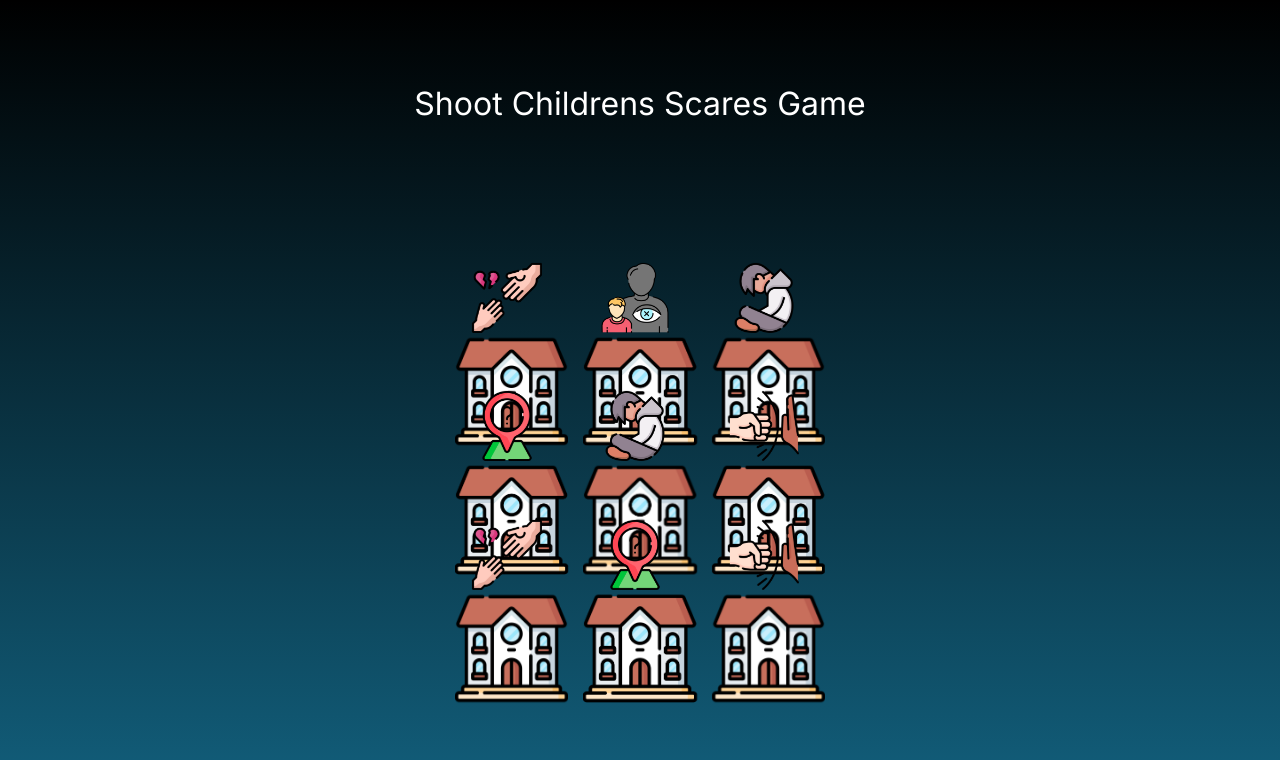
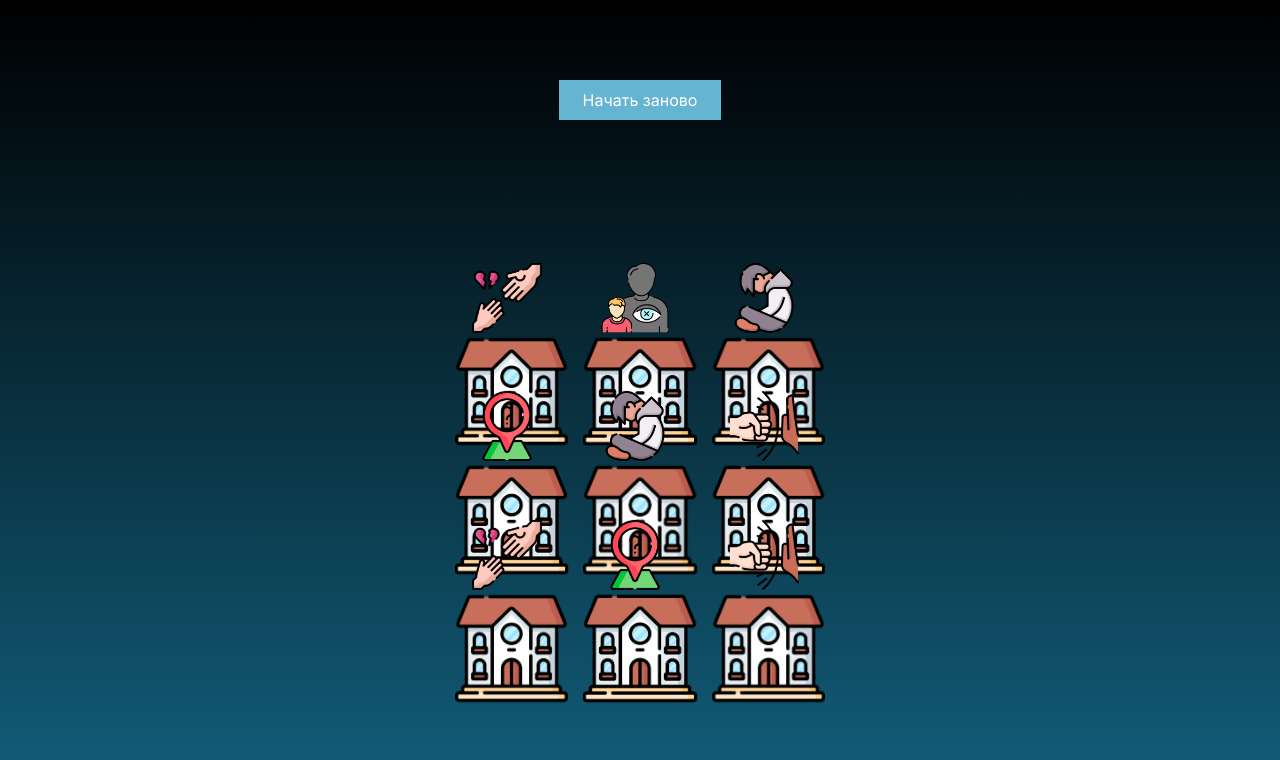
Before and after one commit to kravcov7/hackathon-team3, a Next.js app: page /game in a window 1280 px wide. Shown: the top 760 px of the page. Built offline with nearby package versions, Linux system fonts and the light colour scheme.

Commit message:
feat: add restart button

```diff
--- a/app/components/game/Game.module.css
+++ b/app/components/game/Game.module.css
@@ -6,7 +6,3 @@
   padding: 5rem;
   min-height: 100vh;
 }
-
-.title {
-  font-size: 2rem;
-}
--- a/app/components/game/Game.tsx
+++ b/app/components/game/Game.tsx
@@ -3,6 +3,7 @@
 import Scene from "@/app/ui/scene/Scene";
 import styles from "./Game.module.css";
 import { useEffect, useState } from "react";
+import Button from "@/app/ui/button/Button";
 
 export default function Game() {
   const [score, setScore] = useState(0);
@@ -21,9 +22,13 @@ export default function Game() {
     setHit(true);
   }
 
+  function handleRestartClick() {
+    setScore(0);
+  }
+
   return (
     <div className={styles.container}>
-      <h1 className={styles.title}>Shoot Childrens Scares Game</h1>
+      <Button onClick={handleRestartClick}>Начать заново</Button>
       <Scene isHit={hit} onUnitClick={handleClick} />
     </div>
   );
--- /dev/null
+++ b/app/ui/button/Button.module.css
@@ -0,0 +1,5 @@
+.button {
+  padding: 0.5rem 1.5rem;
+  background-color: #65b5d2;
+  color: inherit;
+}
--- /dev/null
+++ b/app/ui/button/Button.tsx
@@ -0,0 +1,15 @@
+import { MouseEventHandler, ReactNode } from "react";
+import styles from "./Button.module.css";
+
+type ButtonProps = {
+  onClick: MouseEventHandler;
+  children: ReactNode;
+};
+
+export default function Button({ children, onClick, ...rest }: ButtonProps) {
+  return (
+    <button onClick={onClick} {...rest} className={styles.button}>
+      {children}
+    </button>
+  );
+}
```
